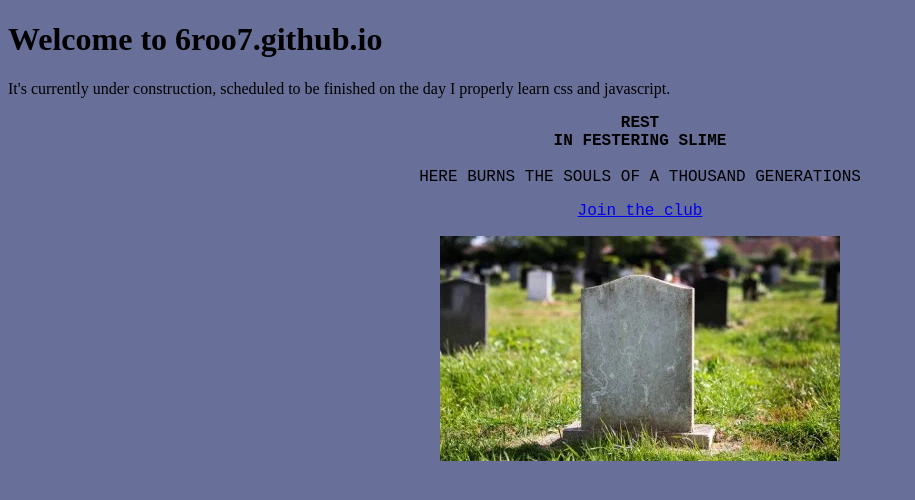
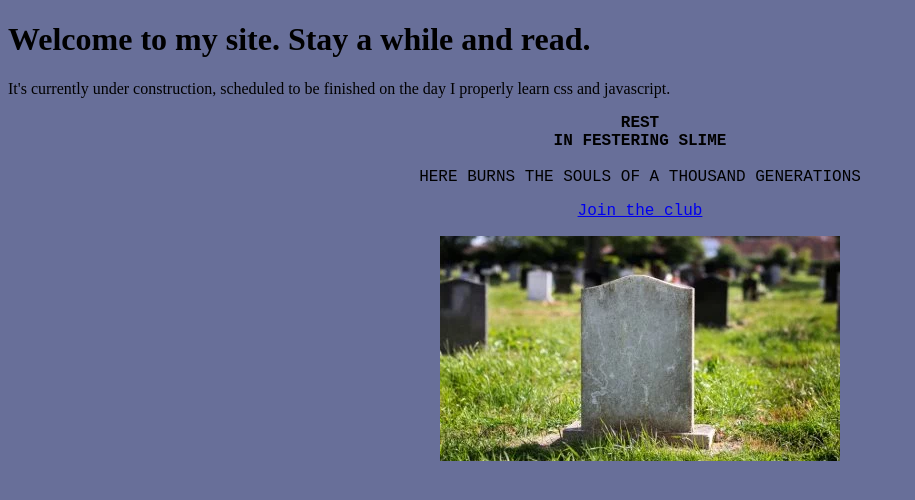
Before and after one commit to 6roo7/6roo7.github.io, a plain HTML site: page index.html in a window 1280 px wide. Shown: the whole page, without its empty margins (0-915 px from the left). Drawn offline with Linux system fonts and the light colour scheme.

Commit message:
Testing git

```diff
--- a/index.html
+++ b/index.html
@@ -9,7 +9,7 @@
     <title>6roo7.github.io</title>
   </head>
   <body>
-    <h1>Welcome to 6roo7.github.io</h2>
+    <h1>Welcome to my site. Stay a while and read.</h2>
     <p>It's currently under construction, scheduled to be finished on the day I properly learn css and javascript.</p>
 	<div style = "text-align:center; font-family: Courier New">
 		<p>
```
